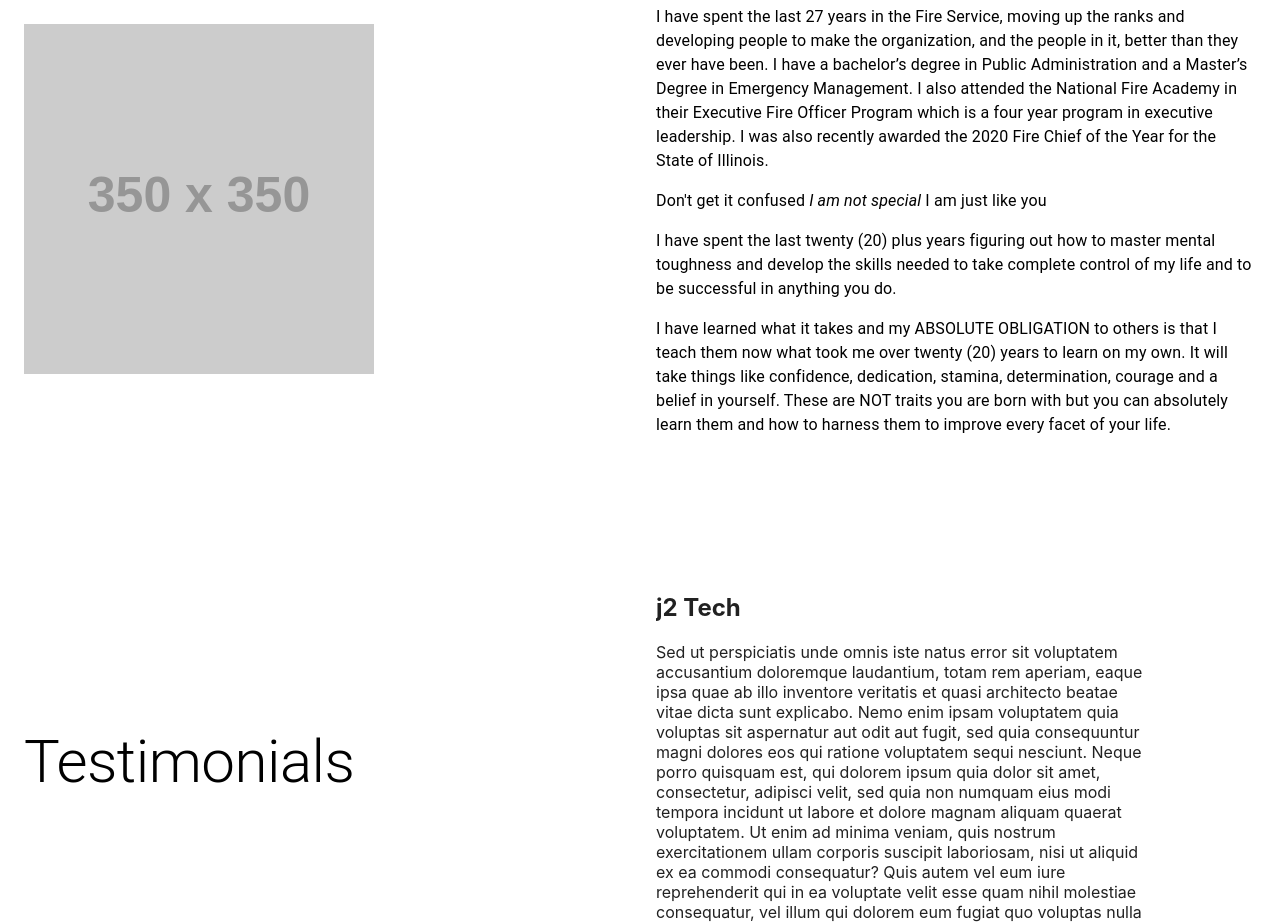
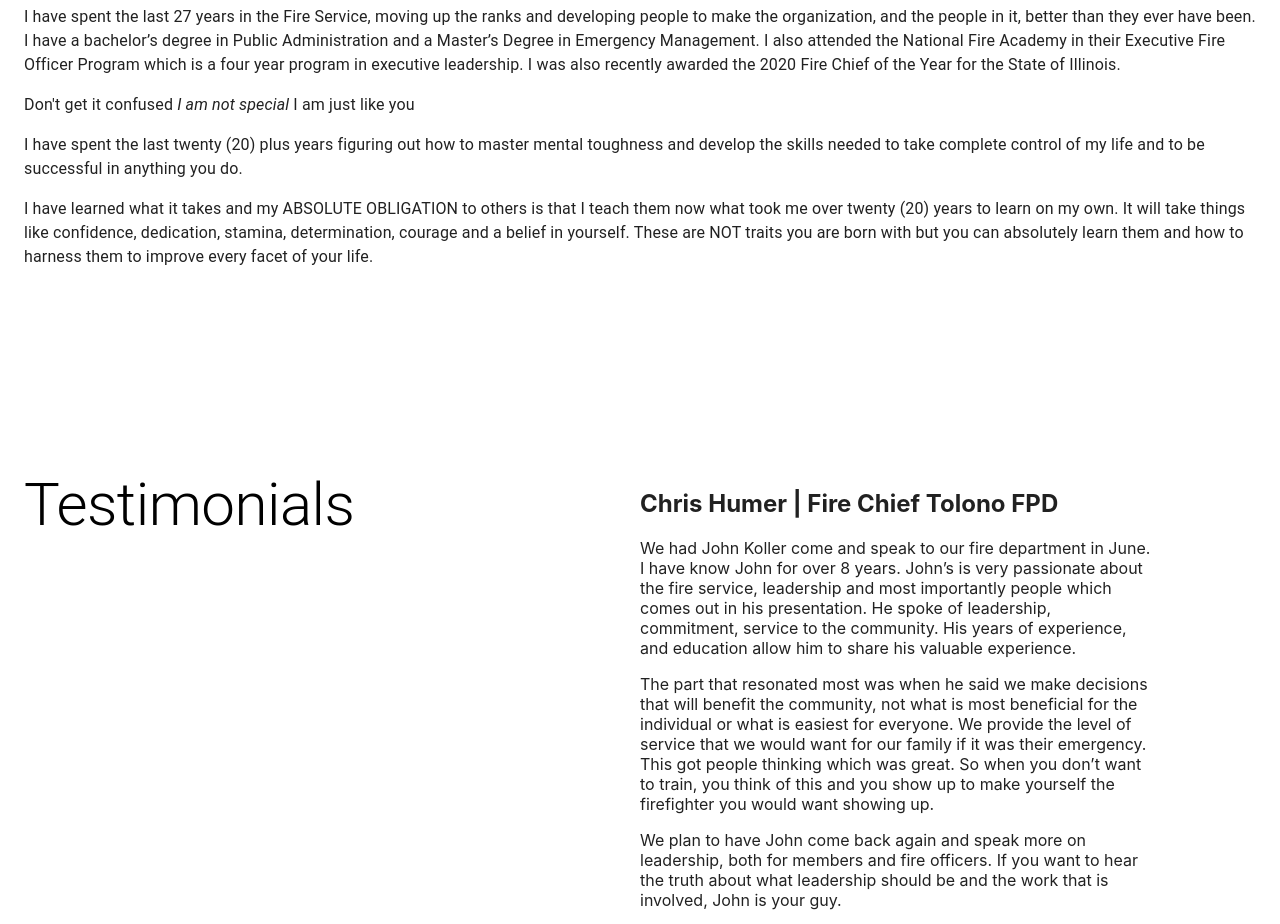
Before and after one commit to jumo2/forward-focus, a React (Create React App) app: page / in a window 1280 px wide. Shown: the part 1580-2504 px from the top of the page. Built offline with nearby package versions, Linux system fonts and the light colour scheme.

Commit message:
Added testimonials and minor UI updates

```diff
--- a/src/App.css
+++ b/src/App.css
@@ -20,7 +20,7 @@
 }
 
 .section{
-    min-height: 80vh;
+    min-height: 65vh;
     max-width: 100vw;
 
 }
--- a/src/App.js
+++ b/src/App.js
@@ -154,28 +154,42 @@ const [anchorEl, setAnchorEl] = React.useState(null);
 
 
             {/* About Section */}
-
+            {/* Code Commented until picture is provided*/}
             <div id="about" className="section" style={{ background: "white" }}>
                 <Container>
                 <Grid
-                    container
+                    /* container
                     spacing={4}
                     direction="row"
                     justify="flex-start"
+                    alignItems="center" */
+
+                    container
+                    spacing={0}
+                    direction="row"
+                    justify="space-between"
                     alignItems="center"
                 >
-                    <Grid justify="flex-start" alignItems="center"
+                    {/* <Grid justify="flex-start" alignItems="center"
                         item xs={12} sm={6}>
                         <img src="https://via.placeholder.com/350" alt=""></img>
-                    </Grid>
-                    <Grid direction="column" justify="flex-start" alignItems="center"
+                    </Grid> */}
+{/*                     <Grid direction="column" justify="flex-start" alignItems="center"
                         item xs={12} sm={6}>
                         <Typography variant="h3">I'm John Koller...</Typography>
                         <Typography varient="p" paragraph={true}>I have spent the last 27 years in the Fire Service, moving up the ranks and developing people to make the organization, and the people in it, better than they ever have been. I have a bachelor’s degree in Public Administration and a Master’s Degree in Emergency Management. I also attended the National Fire Academy in their Executive Fire Officer Program which is a four year program in executive leadership. I was also recently awarded the 2020 Fire Chief of the Year for the State of Illinois.</Typography>
                     <Typography varient="overline" paragraph={true}>Don't get it confused <em> I am not special </em> I am just like you</Typography>
                     <Typography varient="p" paragraph={true}>I have spent the last twenty (20) plus years figuring out how to master mental toughness and develop the skills needed to take complete control of my life and to be successful in anything you do.</Typography>
                     <Typography varient="p" paragraph={true}>I have learned what it takes and my ABSOLUTE OBLIGATION to others is that I teach them now what took me over twenty (20) years to learn on my own. It will take things like confidence, dedication, stamina, determination, courage and a belief in yourself. These are NOT traits you are born with but you can absolutely learn them and how to harness them to improve every facet of your life.</Typography>
-                    </Grid>
+                    </Grid> */}
+
+                        <Paper elevation="0">
+                        <Typography variant="h3">I'm John Koller...</Typography>
+                        <Typography varient="p" paragraph={true}>I have spent the last 27 years in the Fire Service, moving up the ranks and developing people to make the organization, and the people in it, better than they ever have been. I have a bachelor’s degree in Public Administration and a Master’s Degree in Emergency Management. I also attended the National Fire Academy in their Executive Fire Officer Program which is a four year program in executive leadership. I was also recently awarded the 2020 Fire Chief of the Year for the State of Illinois.</Typography>
+                    <Typography varient="overline" paragraph={true}>Don't get it confused <em> I am not special </em> I am just like you</Typography>
+                    <Typography varient="p" paragraph={true}>I have spent the last twenty (20) plus years figuring out how to master mental toughness and develop the skills needed to take complete control of my life and to be successful in anything you do.</Typography>
+                    <Typography varient="p" paragraph={true}>I have learned what it takes and my ABSOLUTE OBLIGATION to others is that I teach them now what took me over twenty (20) years to learn on my own. It will take things like confidence, dedication, stamina, determination, courage and a belief in yourself. These are NOT traits you are born with but you can absolutely learn them and how to harness them to improve every facet of your life.</Typography>
+                        </Paper>
 
                 </Grid>
                 <br></br>
@@ -190,17 +204,17 @@ const [anchorEl, setAnchorEl] = React.useState(null);
                 <Container>
                 <Grid
                     container
-                    spacing={4}
+                    spacing={0}
                     direction="row"
                     justify="flex-start"
-                    alignItems="center"
+                    alignItems="flex-start"
                 >
                     <Grid direction="column" justify="flex-start" alignItems="center"
                         item xs={12} sm={6}>
                     <Typography variant="h2">Testimonials</Typography>
 
                 </Grid>
-                <Grid justify="flex-start" alignItems="center"
+                <Grid justify="flex-start" alignItems="flex-start"
                         item xs={12} sm={5}>
                 <Review></Review>
                 </Grid>
--- a/src/comps/Reviews.js
+++ b/src/comps/Reviews.js
@@ -9,20 +9,28 @@ function Review(props)
 {
     var items = [
         {
-            title: "Acme Corp",
-            description: "Sed ut perspiciatis unde omnis iste natus error sit voluptatem accusantium doloremque laudantium, totam rem aperiam, eaque ipsa quae ab illo inventore veritatis et quasi architecto beatae vitae dicta sunt explicabo. Nemo enim ipsam voluptatem quia voluptas sit aspernatur aut odit aut fugit, sed quia consequuntur magni dolores eos qui ratione voluptatem sequi nesciunt. Neque porro quisquam est, qui dolorem ipsum quia dolor sit amet, consectetur, adipisci velit, sed quia non numquam eius modi tempora incidunt ut labore et dolore magnam aliquam quaerat voluptatem. Ut enim ad minima veniam, quis nostrum exercitationem ullam corporis suscipit laboriosam, nisi ut aliquid ex ea commodi consequatur? Quis autem vel eum iure reprehenderit qui in ea voluptate velit esse quam nihil molestiae consequatur, vel illum qui dolorem eum fugiat quo voluptas nulla pariatur?"
+            title: "Chris Humer | Fire Chief Tolono FPD",
+            p1: `We had John Koller come and speak to our fire department in June. I have know John for over 8 years. John’s is very passionate about the fire service, leadership and most importantly people which comes out in his presentation. He spoke of leadership, commitment, service to the community.  His years of experience, and education allow him to share his valuable experience.`,
+            p2: `The part that resonated most was when he said we make decisions that will benefit the community, not what is most beneficial for the individual or what is easiest for everyone. We provide the level of service that we would want for our family if it was their emergency. This got people thinking which was great. So when you don’t want to train, you think of this and you show up to make yourself the firefighter you would want showing up.`,
+            p3: `We plan to have John come back again and speak more on leadership, both for members and fire officers. If you want to hear the truth about what leadership should be and the work that is involved, John is your guy.` ,
+            p4: `Thanks John for all you do and leaving our fire service better than you found it.`
         },
         {
-            title: "j2 Tech",
-            description: "Sed ut perspiciatis unde omnis iste natus error sit voluptatem accusantium doloremque laudantium, totam rem aperiam, eaque ipsa quae ab illo inventore veritatis et quasi architecto beatae vitae dicta sunt explicabo. Nemo enim ipsam voluptatem quia voluptas sit aspernatur aut odit aut fugit, sed quia consequuntur magni dolores eos qui ratione voluptatem sequi nesciunt. Neque porro quisquam est, qui dolorem ipsum quia dolor sit amet, consectetur, adipisci velit, sed quia non numquam eius modi tempora incidunt ut labore et dolore magnam aliquam quaerat voluptatem. Ut enim ad minima veniam, quis nostrum exercitationem ullam corporis suscipit laboriosam, nisi ut aliquid ex ea commodi consequatur? Quis autem vel eum iure reprehenderit qui in ea voluptate velit esse quam nihil molestiae consequatur, vel illum qui dolorem eum fugiat quo voluptas nulla pariatur?"
+            title: "Adam Kimball",
+            p1: "If I were to describe John in one word it would be passion.  Passion to get the best out of everyone he encounters. John knows that tomorrow is not guaranteed and gives his all everyday, laying it on the line for his family, his community and his Team.",
+            p2: "Many years as a firefighter and Chief, father and coach has positioned John as a high level leader.  John teaches the fundamentals to being successful in life measured by relationships and achieved with grit.  If I am hand selecting a team to go to battle with John is not only on the team but he is leading it.",
+            p3: "Some run out of a burning building or away from tough situations, John runs into the building, faces things head on and will be the last one out.  Through many years of training and intense life experiences, John has dealt with life and death situations with care, compassion and leadership.  Knowing how short our time on earth is John is motivated to inspire others today.",
         },
         {
-            title: "Mahomet Inc",
-            description: "Sed ut perspiciatis unde omnis iste natus error sit voluptatem accusantium doloremque laudantium, totam rem aperiam, eaque ipsa quae ab illo inventore veritatis et quasi architecto beatae vitae dicta sunt explicabo. Nemo enim ipsam voluptatem quia voluptas sit aspernatur aut odit aut fugit, sed quia consequuntur magni dolores eos qui ratione voluptatem sequi nesciunt. Neque porro quisquam est, qui dolorem ipsum quia dolor sit amet, consectetur, adipisci velit, sed quia non numquam eius modi tempora incidunt ut labore et dolore magnam aliquam quaerat voluptatem. Ut enim ad minima veniam, quis nostrum exercitationem ullam corporis suscipit laboriosam, nisi ut aliquid ex ea commodi consequatur? Quis autem vel eum iure reprehenderit qui in ea voluptate velit esse quam nihil molestiae consequatur, vel illum qui dolorem eum fugiat quo voluptas nulla pariatur?"
+            title: "Dave Parsons",
+            p1: "When I was given the opportunity to write this testimonial, I was stumped, not because I didn’t have anything positive to say, just the opposite, I could fill a book with positive things to say.  A lot of people can teach leadership.  What makes John special is he invests in the person. ",
+            p2: "What John taught me went further than leading my team, he made me a stronger person and simply put a better person.  John helped me through personal issues I didn’t even know I had.  I recently witnessed John do the same for a mutual friend. ",
+            p3: "If you want random training go online there is plenty.  If you want someone to give you the human touch, have John Koller teach you!",
         },
         {
-            title: "John Doe",
-            description: "Sed ut perspiciatis unde omnis iste natus error sit voluptatem accusantium doloremque laudantium, totam rem aperiam, eaque ipsa quae ab illo inventore veritatis et quasi architecto beatae vitae dicta sunt explicabo. Nemo enim ipsam voluptatem quia voluptas sit aspernatur aut odit aut fugit, sed quia consequuntur magni dolores eos qui ratione voluptatem sequi nesciunt. Neque porro quisquam est, qui dolorem ipsum quia dolor sit amet, consectetur, adipisci velit, sed quia non numquam eius modi tempora incidunt ut labore et dolore magnam aliquam quaerat voluptatem. Ut enim ad minima veniam, quis nostrum exercitationem ullam corporis suscipit laboriosam, nisi ut aliquid ex ea commodi consequatur? Quis autem vel eum iure reprehenderit qui in ea voluptate velit esse quam nihil molestiae consequatur, vel illum qui dolorem eum fugiat quo voluptas nulla pariatur?"
+            title: "Jim Barden",
+            p1: "Recently, John has provided support and guidance to me throughout some particularly difficult work related situations.  He has given me clarity and practical advice as to how to tackle the issues in a way that left me feeling empowered and confident.",
+            p2: "I am forever thankful for his honest and straightforward approach and would recommend him to anyone who is struggling professionally or personally. " ,
         },
 
     ]
@@ -32,8 +40,8 @@ function Review(props)
         activeIndicatorIconButtonProps={{
             style: {
                 backgroundColor: 'red' // 2
-            }
-        }}>
+            },
+        }} autoPlay = {false}>
             {
                 items.map( (item, i) => <Reviews key={i} item={item} /> )
             }
@@ -48,7 +56,11 @@ function Reviews(props)
 
         <Paper elevation="0">
             <h2>{props.item.title}</h2>
-            <p>{props.item.description}</p>
+            {/* <p>{props.item.description}</p> */}
+            <p>{props.item.p1}</p>
+            <p>{props.item.p2}</p>
+            <p>{props.item.p3}</p>
+            <p>{props.item.p4}</p>
         </Paper>
 
     )
```
Also changed, not shown: 1 other file (tests, documents, lock files or other folders).
